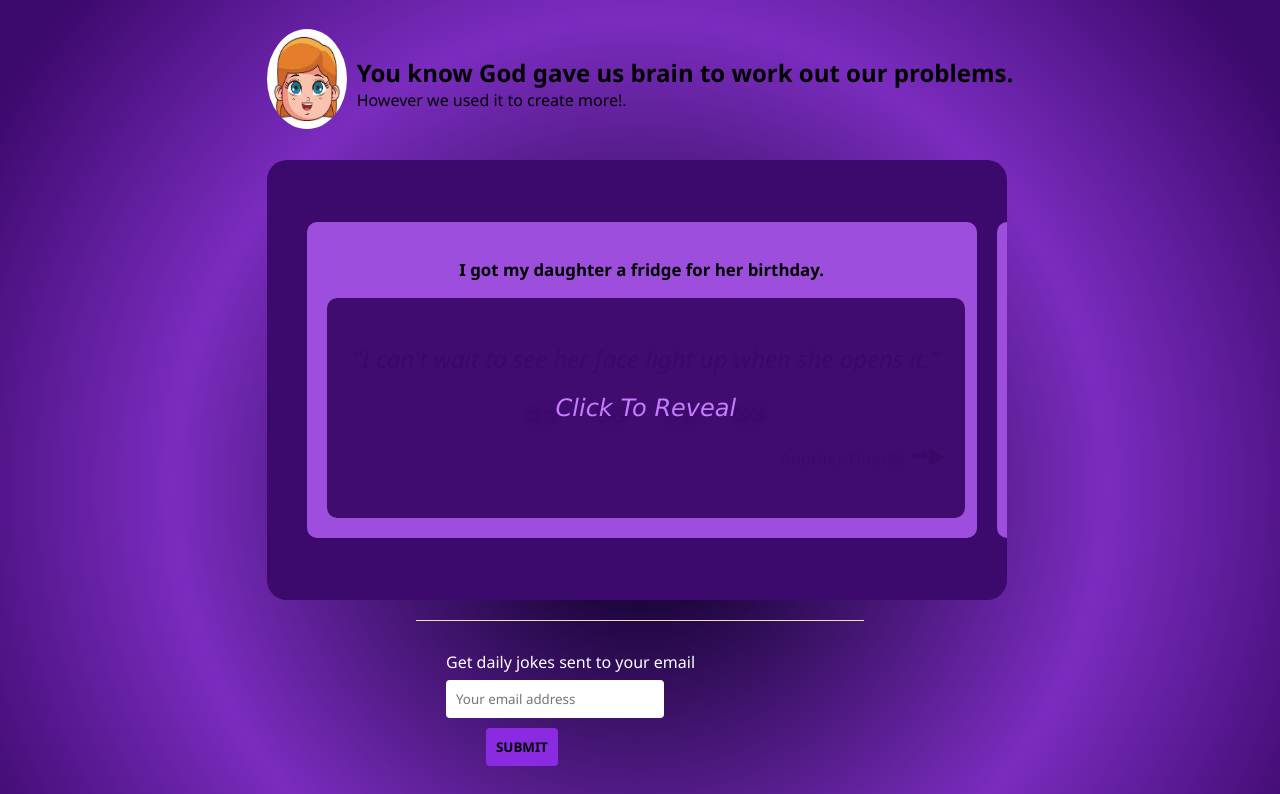
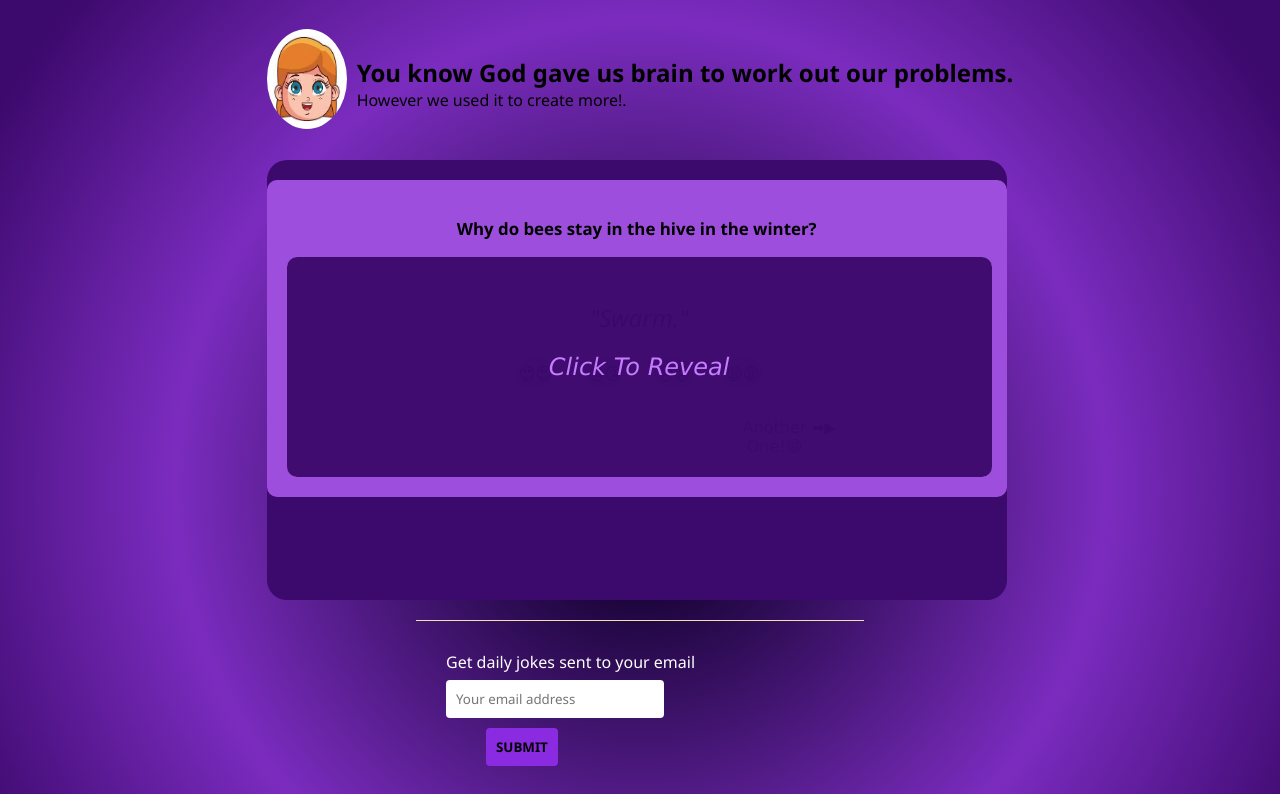
Before and after one commit to cindykandie/jokes-simulator, a React (Vite) app: page / in a window 1280 px wide. Shown: the top 794 px of the page. Built offline with nearby package versions, Linux system fonts and the light colour scheme.

Commit message:
Add click events(click to reveal, click for next joke)

```diff
--- a/src/components/Joke.css
+++ b/src/components/Joke.css
@@ -13,19 +13,18 @@
     padding: 20px;
     border-radius: 20px;
     display: flex;
+    flex-direction: column;
     flex-wrap: nowrap;
-    overflow-x: auto;
     align-items: center;
     min-height: 50vh;
-    max-width: 700px;
+    width: 700px;
 
 }
 .setup-container{
     background-color: var(--color4);
     padding: 20px;
     border-radius: 10px;
-    min-width: 90%;
-    margin-left: 20px;
+    width: 100%;
     height: 100%;
     text-align: center;
     font-size: 0.9rem;
@@ -50,6 +49,12 @@
     border-radius: 30px;
     padding: 3px;
     background-color: var(--color4);
+    font-size: 1.1rem;
+}
+.reactions-container span:hover{
+    border-radius: 30px;
+    padding: 3px;
+    background-color: var(--color2);
     font-size: 1.1rem;
 }
 .overlay{
@@ -77,18 +82,3 @@
     color: aqua;
     transition: all 0.8s ease-in-out;
 }
-
-.button-container{
-    display: flex;
-    align-items: end;
-    justify-content: end;
-}
-.next-btn{
-    border: none;
-    color: var(--color1);
-    background-color: inherit;
-    opacity: 0.9;
-    font-family: 'Lucida Sans', 'Lucida Sans Regular', 'Lucida Grande', 'Lucida Sans Unicode', Geneva, Verdana, sans-serif;
-    font-size: 1rem;
-    margin-top: 20px;
-}
--- a/src/components/Joke.jsx
+++ b/src/components/Joke.jsx
@@ -1,14 +1,22 @@
 import NextButton from './NextButton'
 import './Joke.css'
+import {useState} from 'react'
+
 function Joke(props){
+    const [showDiv, setShowDiv] = useState(true);
+
     const handleJokeReveal=()=>{
+        setShowDiv(!showDiv);
         console.log('cake')
     }
     return(
         <div className="setup-container">
             <h3>{props.setup}</h3>
             <div className="punchline-container">
-            <div className="overlay"><p onClick={handleJokeReveal}>Click To Reveal</p> </div>
+            {showDiv && <div className="overlay">
+                <p onClick={handleJokeReveal}>Click To Reveal
+                </p>
+            </div>}
                 <p> <i>"{props.punchline}"</i></p>
                 <div className="reactions-container">
                     <span>😍😍</span>
@@ -16,7 +24,6 @@ function Joke(props){
                     <span>😣😣</span>
                     <span>😫😫</span>
                 </div>
-                <NextButton />
             </div>
         </div>
     )
--- a/src/components/JokeContainer.jsx
+++ b/src/components/JokeContainer.jsx
@@ -1,20 +1,25 @@
-import '../App.css'
-import Joke from './Joke'
-import JokesAPI from '../Data/JokesAPI'
+import React, { useState } from 'react';
+import Joke from './Joke';
+import JokesAPI from '../Data/JokesAPI';
+import NextButton from './NextButton';
 
-function JokeContainer(){
-    const jokeElements = JokesAPI.map((joke)=>{
-        return <Joke
-        setup = {joke.setup}
-        punchline = {joke.punchline}/>
-        }
-      )
-    return(
+function JokeContainer() {
+  const [jokeNumber, setJokeNumber] = useState(Math.floor(Math.random() * 10));
+
+  const jokeElements = JokesAPI.map((joke, index) => {
+    return <Joke key={index} setup={joke.setup} punchline={joke.punchline} />;
+  });
+
+  function handleNextJoke() {
+    setJokeNumber(Math.floor(Math.random() * 10));
+  }
+
+  return (
     <section className="main-container">
-        {jokeElements}
+      {jokeElements[jokeNumber]}
+      <NextButton onNextJoke={handleNextJoke} />
+    </section>
+  );
+}
 
-    </section>
-    )
-
-}
-export default JokeContainer
+export default JokeContainer;
--- /dev/null
+++ b/src/components/NextButton.css
@@ -0,0 +1,34 @@
+.button-container{
+    display: flex;
+    align-items: end;
+    justify-content: end;
+    margin-top: 30px;
+    position: relative;
+}
+.btn-elements{
+    position: absolute;
+    right: -100px;
+    width: 100%;
+    display: flex;
+    align-items: center;
+    bottom: 70px;
+
+}
+
+button:hover{
+    text-decoration: underline;
+    text-decoration-color: black;
+
+}
+.button-container:hover{
+    color: aqua;
+}
+.next-btn{
+    border: none;
+    color: var(--color1);
+    background-color: inherit;
+    opacity: 0.9;
+    font-family: 'Lucida Sans', 'Lucida Sans Regular', 'Lucida Grande', 'Lucida Sans Unicode', Geneva, Verdana, sans-serif;
+    font-size: 1rem;
+    margin-top: 20px;
+}
--- a/src/components/NextButton.jsx
+++ b/src/components/NextButton.jsx
@@ -1,9 +1,21 @@
-function NextButton(){
-    return(
-        <div className="button-container">
-            <button className="next-btn">Another One!😁</button>
-            <span>➡▶</span>
+import React from 'react';
+import './NextButton.css';
+
+function NextButton(props) {
+  function handleNextJoke() {
+    let jokeNumber = Math.floor(Math.random() * 10);
+    props.onNextJoke(jokeNumber);
+  }
+
+  return (
+    <div onClick={handleNextJoke} className="button-container">
+        <div className='btn-elements'>
+        <button className="next-btn">Another
+         One!😁</button>
+      <span>➡▶</span>
         </div>
+
+    </div>
     )
 }
 export default NextButton
```
